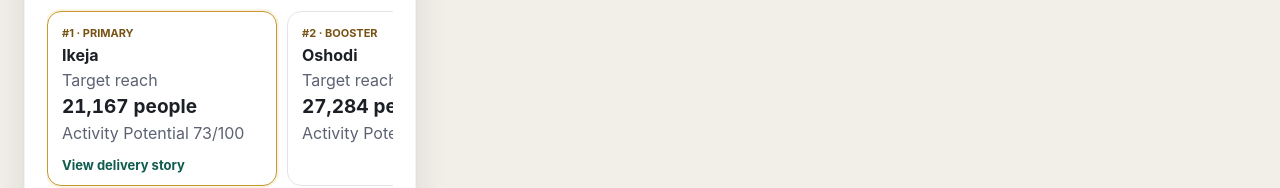
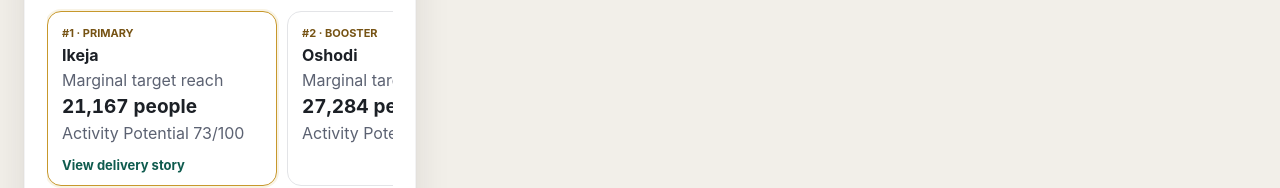
Before and after one commit to GeoTracka/ooh-datahub, a Next.js app: page / in a window 1280 px wide. Both pictures are taken after a click on the button "Use default timing & budget". Shown: the part 128-316 px from the top of the page. Built offline with nearby package versions, Linux system fonts and the light colour scheme.

Commit message:
fix: label zone delivery as marginal contribution

```diff
--- a/src/features/RecommendationCarousel.tsx
+++ b/src/features/RecommendationCarousel.tsx
@@ -8,20 +8,20 @@ function deliveryFor(
 ) {
   if (objective === "influential_core") {
     return {
-      label: "Influence-weighted reach",
+      label: "Marginal influence-weighted reach",
       value: card.marginalInfluenceMass,
       suffix: " weighted people",
     };
   }
   if (objective === "near_conversion") {
     return {
-      label: "Serviceable reach",
+      label: "Marginal serviceable reach",
       value: card.marginalServiceableReach,
       suffix: " people",
     };
   }
   return {
-    label: "Target reach",
+    label: "Marginal target reach",
     value: card.marginalReach,
     suffix: " people",
   };
```
